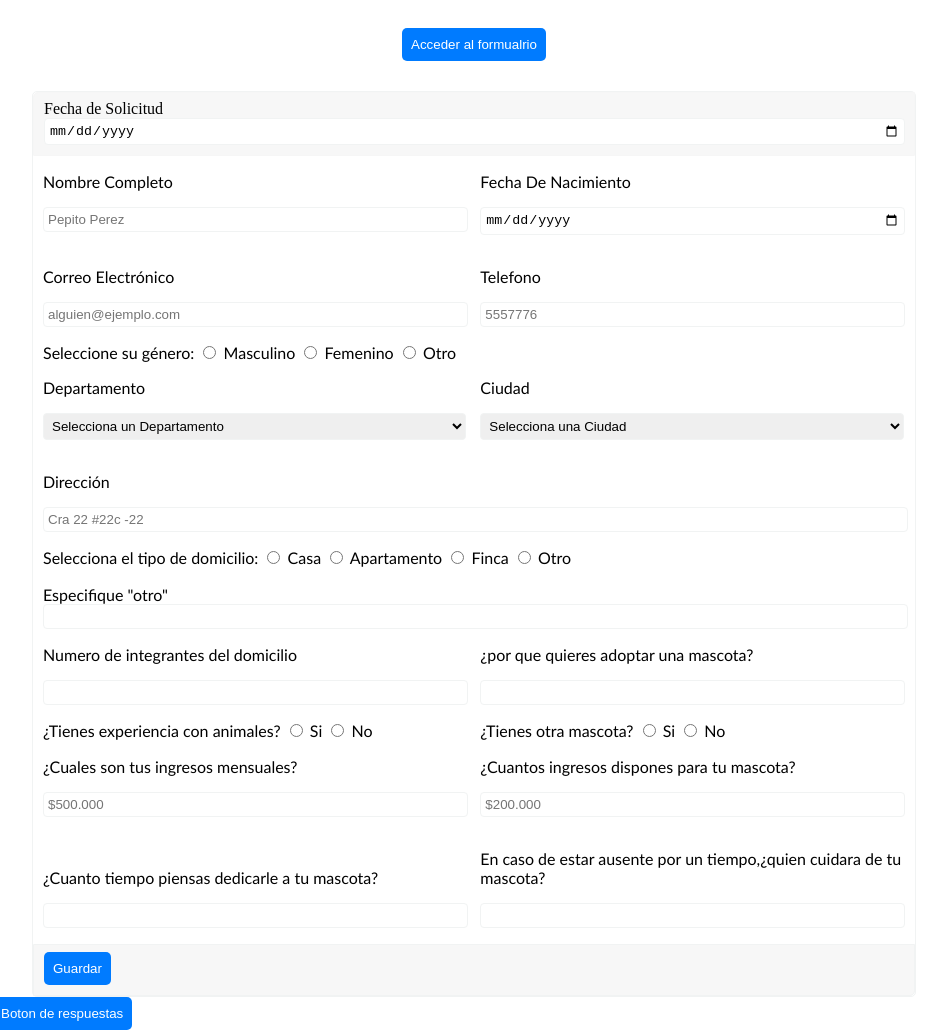
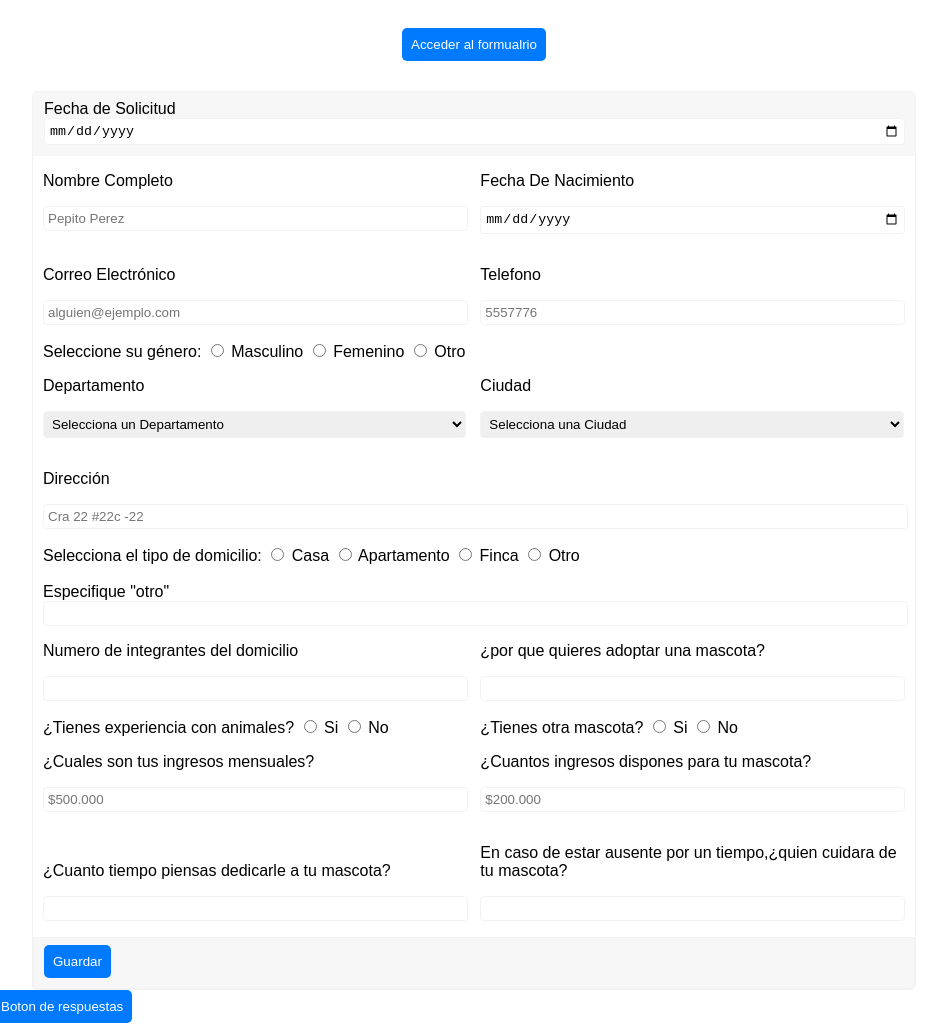
Before and after one commit to ArdentSerpent/HTML5, a plain HTML site: page index.html in a window 1280 px wide. Shown: the whole page, without its empty margins (166-1113 px from the left). Drawn offline with Linux system fonts and the light colour scheme.

Commit message:
Termine la pagina

```diff
--- a/style.css
+++ b/style.css
@@ -13,6 +13,7 @@ header {
 	border-radius: 5px 0px 0px;
 	display: block;
 	padding: 7px 10px 10px 10px;
+	font-family: Arial;
 
 }
 
@@ -21,7 +22,7 @@ header {
 }
 
 div {
-	font-family: calibri;
+	font-family: Arial;
 }
 
 input, select {
```
Also changed, not shown: index.html (+0 -2 lines).
